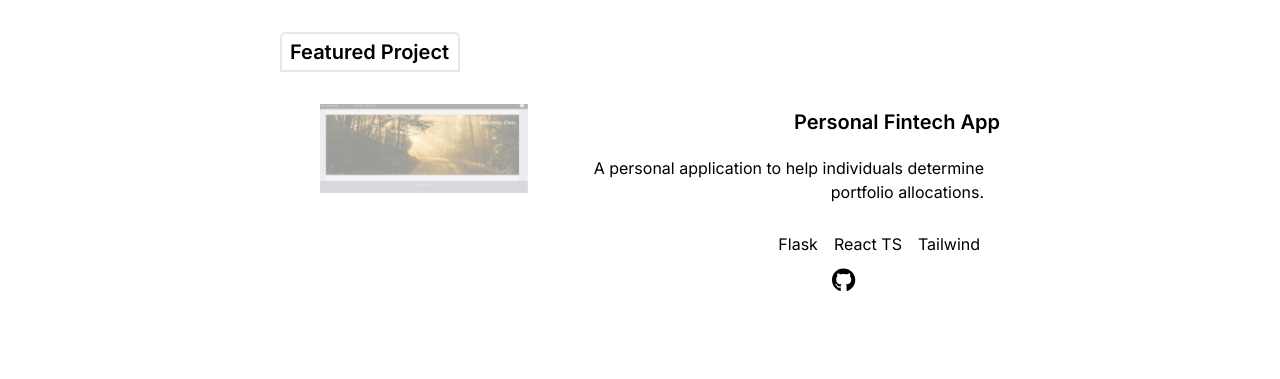
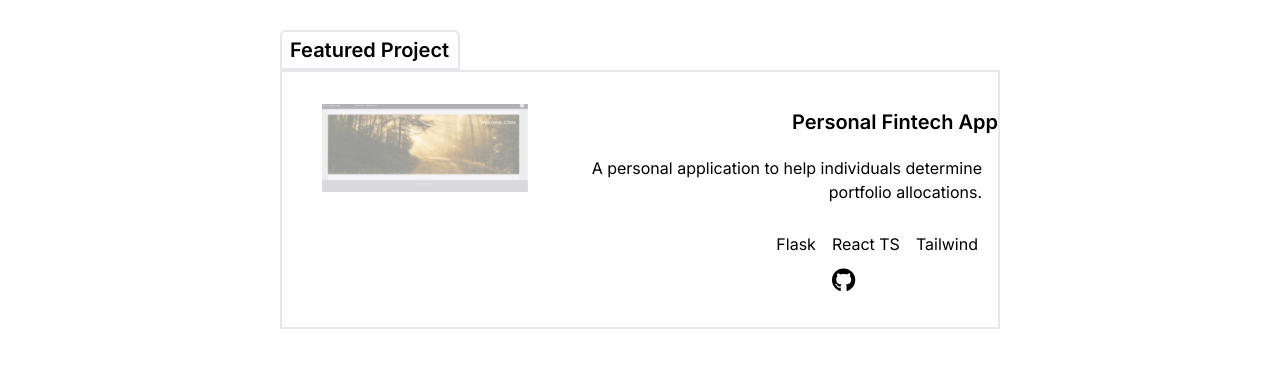
Before and after one commit to reichertc2/portfolio-main-fe, a Next.js app: page /Projects in a window 1280 px wide. Shown: the part 241-620 px from the top of the page. Built offline with nearby package versions, Linux system fonts and the light colour scheme.

Commit message:
started work on projects page

```diff
--- a/src/app/_components/modules/profile/FeaturedProject/FeaturedProjectStandardView.tsx
+++ b/src/app/_components/modules/profile/FeaturedProject/FeaturedProjectStandardView.tsx
@@ -12,7 +12,7 @@ export const FeaturedProjectStandardView: React.FC<
   IFeaturedProjectStandardViewProps
 > = ({ projectWorks, styling }) => {
   const styles = {
-    container: `hidden sm:block`,
+    container: `hidden sm:block border-gray-200 border-2 border-solid`,
   };
 
   return (
```
